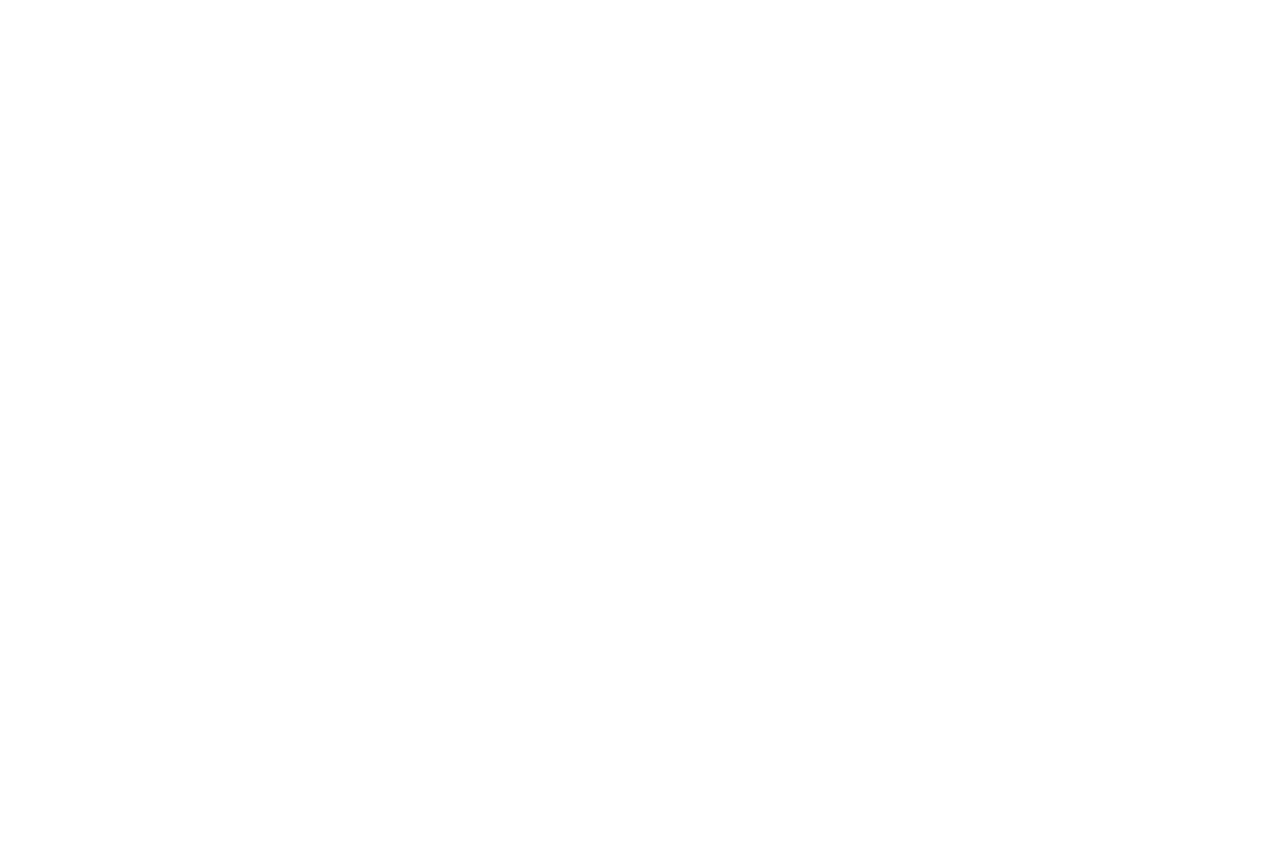
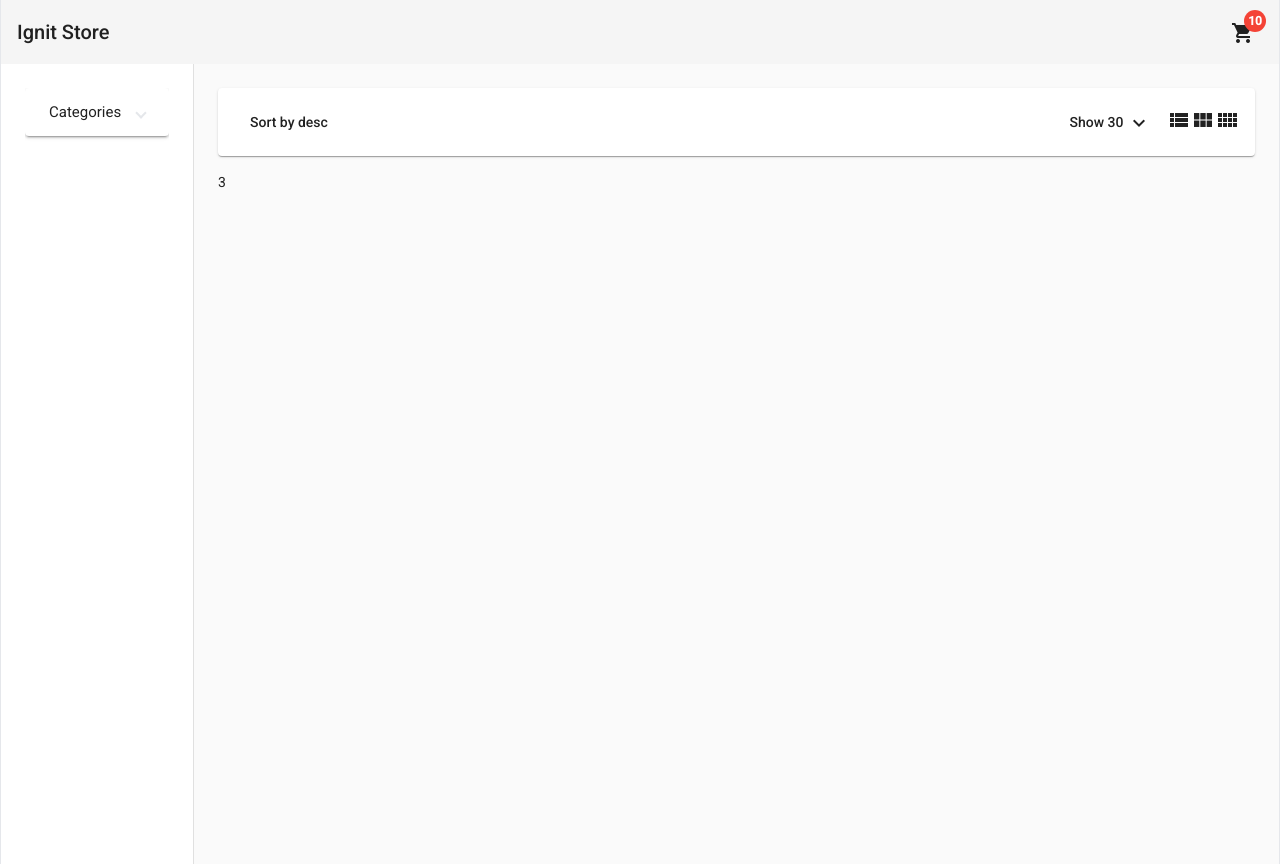
Before and after one commit to Harrieson/webstore-angular-materialicons-tailwindcss, an Angular app: page /home in a window 1280 px wide. Before the commit this address led to /. Before the commit the page ends 800 px from the top, so only its background shows below. Built offline with nearby package versions, Linux system fonts and the light colour scheme.

Commit message:
Add Categories

```diff
--- a/src/app/app-routing.module.ts
+++ b/src/app/app-routing.module.ts
@@ -1,7 +1,14 @@
 import { NgModule } from '@angular/core';
 import { RouterModule, Routes } from '@angular/router';
+import { HomeComponent } from './pages/home/home.component';
 
-const routes: Routes = [];
+const routes: Routes = [{
+  path: 'home',
+  component: HomeComponent
+},
+{
+  path: '', redirectTo: 'home', pathMatch: 'full'
+}];
 
 @NgModule({
   imports: [RouterModule.forRoot(routes)],
--- a/src/app/app.component.ts
+++ b/src/app/app.component.ts
@@ -3,6 +3,8 @@ import { Component } from '@angular/core';
 @Component({
   selector: 'app-root',
   template: `
+  <app-header> </app-header>
+  <router-outlet></router-outlet>
   `,
   styles: []
 })
--- /dev/null
+++ b/src/app/pages/home/components/filters/filters.component.html
@@ -0,0 +1,12 @@
+<mat-expansion-panel *ngIf="categories">
+    <mat-expansion-panel-header>
+        <mat-panel-title>
+            Categories
+        </mat-panel-title>
+    </mat-expansion-panel-header>
+    <mat-selection-list [multiple]="false">
+        <mat-list-option *ngFor="let category of categories" [value]="category" >
+            <button>{{category}}</button>
+        </mat-list-option>
+    </mat-selection-list>
+</mat-expansion-panel>
--- /dev/null
+++ b/src/app/pages/home/components/filters/filters.component.ts
@@ -0,0 +1,14 @@
+import { Component, OnInit } from '@angular/core';
+
+@Component({
+  selector: 'app-filters',
+  templateUrl: './filters.component.html'
+})
+export class FiltersComponent implements OnInit {
+  categories = ['shoes', 'Pants', 'Denim']
+  constructor() { }
+
+  ngOnInit(): void {
+  }
+
+}
--- a/src/app/pages/home/components/products-header/product-header.component.html
+++ b/src/app/pages/home/components/products-header/product-header.component.html
@@ -16,10 +16,19 @@
                     <mat-icon>expand_more</mat-icon>
                 </button>
                 <mat-menu #menu="matMenu">
-                    <button (click)="onItemsUpdated(itemsShowCount)" mat-menu-item>80</button>
-                    <button (click)="onItemsUpdated(itemsShowCount)" mat-menu-item>120</button>
+                    <button (click)="onItemsUpdated(80)" mat-menu-item>80</button>
+                    <button (click)="onItemsUpdated(120)" mat-menu-item>120</button>
                 </mat-menu>
             </div>
+            <button (click)="onColumnsUpdated(1)">
+                <mat-icon>view_list</mat-icon>
+            </button>
+            <button (click)="onColumnsUpdated(3)">
+                <mat-icon>view_module</mat-icon>
+            </button>
+            <button (click)="onColumnsUpdated(5)">
+                <mat-icon>view_comfy</mat-icon>
+            </button>
         </div>
     </div>
 </mat-card>
--- a/src/app/pages/home/components/products-header/products-header.component.ts
+++ b/src/app/pages/home/components/products-header/products-header.component.ts
@@ -1,4 +1,4 @@
-import { Component, OnInit } from '@angular/core';
+import { Component, EventEmitter, OnInit, Output } from '@angular/core';
 
 @Component({
   selector: 'app-products-header',
@@ -7,6 +7,8 @@ import { Component, OnInit } from '@angular/core';
 export class ProductsHeaderComponent implements OnInit {
   sort = 'desc';
   itemsShowCount = 30;
+  @Output() columnsCountChange = new EventEmitter<number>();
+
   constructor() { }
 
   ngOnInit(): void {
@@ -17,5 +19,8 @@ export class ProductsHeaderComponent implements OnInit {
   onItemsUpdated(count: number): void {
     this.itemsShowCount = count;
   }
+  onColumnsUpdated(colsNum: number) {
+    this.columnsCountChange.emit(colsNum);
+  }
 
 }
--- /dev/null
+++ b/src/app/pages/home/home.component.html
@@ -0,0 +1,10 @@
+<mat-drawer-container [autosize]="true" class="min-h-full max-w-7xl mx-auto border-x">
+    <mat-drawer mode="side" opened="" class="p-6">
+        <app-filters></app-filters>
+    </mat-drawer>
+    <mat-drawer-content class="p-6">
+        <app-products-header (columnsCountChange)="onColumnsCountChange($event)">
+        </app-products-header>
+        {{cols}}
+    </mat-drawer-content>
+</mat-drawer-container>
--- /dev/null
+++ b/src/app/pages/home/home.component.ts
@@ -0,0 +1,17 @@
+import { Component, OnInit } from '@angular/core';
+
+@Component({
+  selector: 'app-home',
+  templateUrl: './home.component.html'
+})
+export class HomeComponent implements OnInit {
+  cols = 3;
+  constructor() { }
+
+  ngOnInit(): void {
+  }
+  onColumnsCountChange(colsNum: number): void {
+    this.cols = colsNum;
+  }
+
+}
--- a/src/styles.css
+++ b/src/styles.css
@@ -1,3 +1,6 @@
 @tailwind base;
 @tailwind components;
 @tailwind utilities;
+
+html, body { height: 100%; }
+body { margin: 0; font-family: Roboto, "Helvetica Neue", sans-serif; }
```
Also changed, not shown: src/app/app.module.ts (+9 -1 lines).
